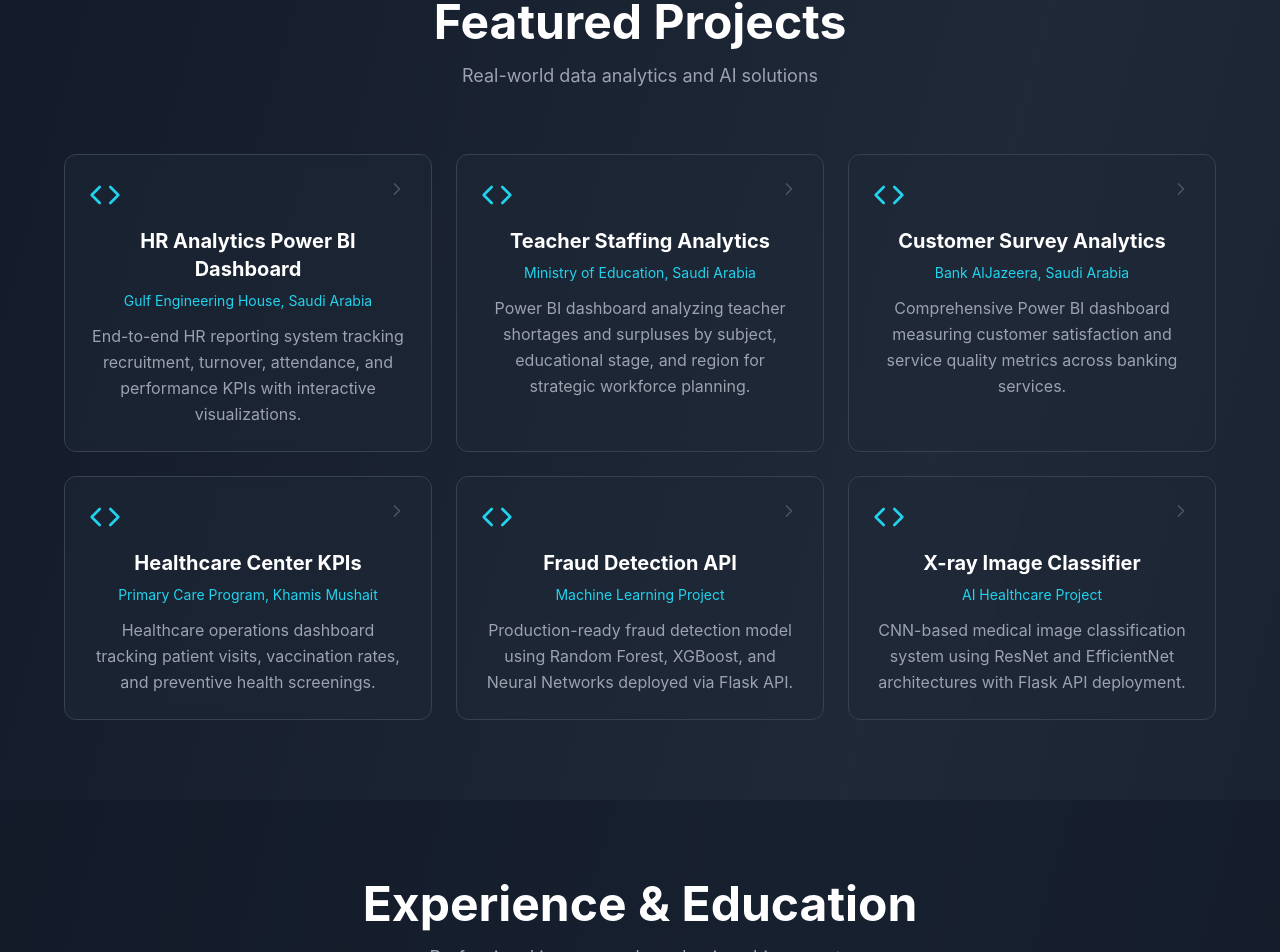
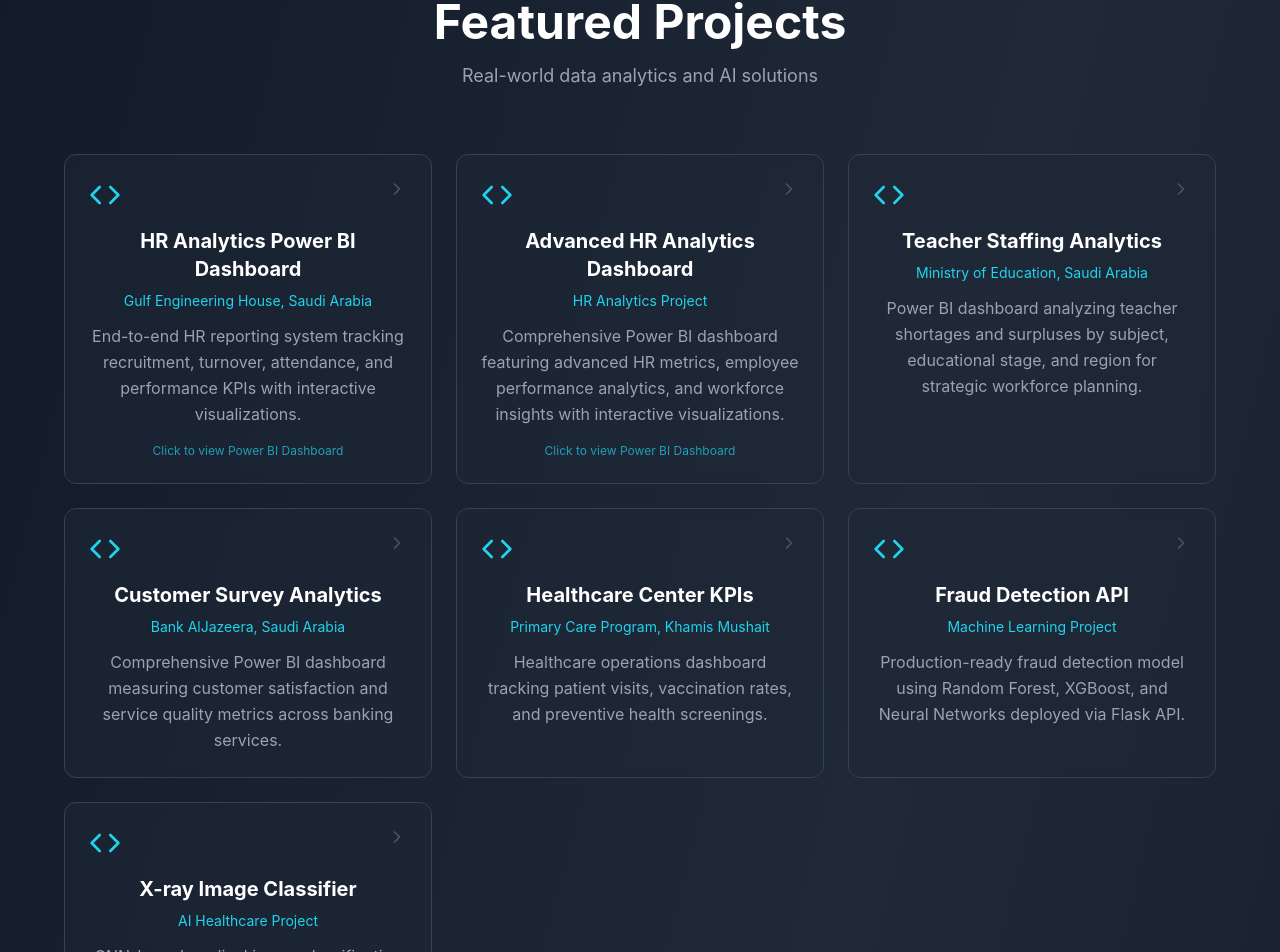
Before and after one commit to ahmedrdwn/Portfolio, a React (Vite) app: page / in a window 1280 px wide. Shown: the part 882-1834 px from the top of the page. Built offline with nearby package versions, Linux system fonts and the light colour scheme.

Commit message:
Add HR project with Power BI dashboard link and make project cards clickable

```diff
--- a/src/App.tsx
+++ b/src/App.tsx
@@ -21,7 +21,14 @@
         {
           title: "HR Analytics Power BI Dashboard",
           org: "Gulf Engineering House, Saudi Arabia",
-          description: "End-to-end HR reporting system tracking recruitment, turnover, attendance, and performance KPIs with interactive visualizations."
+          description: "End-to-end HR reporting system tracking recruitment, turnover, attendance, and performance KPIs with interactive visualizations.",
+          link: "https://app.powerbi.com/reportEmbed?reportId=7d30ee7f-0280-4e8c-bd0e-3555859f0492&autoAuth=true&ctid=2bb6e5bc-c109-47fb-9433-c1c6f4fa33ff"
+        },
+        {
+          title: "Advanced HR Analytics Dashboard",
+          org: "HR Analytics Project",
+          description: "Comprehensive Power BI dashboard featuring advanced HR metrics, employee performance analytics, and workforce insights with interactive visualizations.",
+          link: "https://app.powerbi.com/reportEmbed?reportId=7d30ee7f-0280-4e8c-bd0e-3555859f0492&autoAuth=true&ctid=2bb6e5bc-c109-47fb-9433-c1c6f4fa33ff"
         },
         {
           title: "Teacher Staffing Analytics",
@@ -154,7 +161,14 @@
         {
           title: "لوحة معلومات تحليلات الموارد البشرية",
           org: "دار الخليج الهندسية، السعودية",
-          description: "نظام تقارير شامل للموارد البشرية يتتبع التوظيف ودوران الموظفين والحضور ومؤشرات الأداء الرئيسية مع تصورات تفاعلية."
+          description: "نظام تقارير شامل للموارد البشرية يتتبع التوظيف ودوران الموظفين والحضور ومؤشرات الأداء الرئيسية مع تصورات تفاعلية.",
+          link: "https://app.powerbi.com/reportEmbed?reportId=7d30ee7f-0280-4e8c-bd0e-3555859f0492&autoAuth=true&ctid=2bb6e5bc-c109-47fb-9433-c1c6f4fa33ff"
+        },
+        {
+          title: "لوحة معلومات تحليلات الموارد البشرية المتقدمة",
+          org: "مشروع تحليلات الموارد البشرية",
+          description: "لوحة معلومات Power BI شاملة تتضمن مقاييس متقدمة للموارد البشرية وتحليلات أداء الموظفين ورؤى القوى العاملة مع تصورات تفاعلية.",
+          link: "https://app.powerbi.com/reportEmbed?reportId=7d30ee7f-0280-4e8c-bd0e-3555859f0492&autoAuth=true&ctid=2bb6e5bc-c109-47fb-9433-c1c6f4fa33ff"
         },
         {
           title: "تحليلات توزيع المعلمين",
@@ -352,7 +366,16 @@
           </motion.div>
           <div className="grid md:grid-cols-2 lg:grid-cols-3 gap-6">
             {t.projects.items.map((project, index) => (
-              <motion.div key={index} initial={{ opacity: 0, y: 20 }} whileInView={{ opacity: 1, y: 0 }} viewport={{ once: true }} transition={{ delay: index * 0.1 }} whileHover={{ y: -8, scale: 1.02 }} className="bg-gray-800/50 backdrop-blur-sm border border-gray-700 rounded-xl p-6 hover:border-cyan-500 transition-all cursor-pointer group">
+              <motion.div
+                key={index}
+                initial={{ opacity: 0, y: 20 }}
+                whileInView={{ opacity: 1, y: 0 }}
+                viewport={{ once: true }}
+                transition={{ delay: index * 0.1 }}
+                whileHover={{ y: -8, scale: 1.02 }}
+                className={`bg-gray-800/50 backdrop-blur-sm border border-gray-700 rounded-xl p-6 hover:border-cyan-500 transition-all group ${project.link ? 'cursor-pointer' : ''}`}
+                onClick={project.link ? () => window.open(project.link, '_blank') : undefined}
+              >
                 <div className="flex items-start justify-between mb-4">
                   <Code className="text-cyan-400 group-hover:text-cyan-300 transition-colors" size={32} />
                   <ChevronRight className="text-gray-600 group-hover:text-cyan-400 transition-colors" size={20} />
@@ -360,6 +383,11 @@
                 <h3 className="text-xl font-bold mb-2 group-hover:text-cyan-400 transition-colors">{project.title}</h3>
                 <p className="text-cyan-400 text-sm mb-3">{project.org}</p>
                 <p className="text-gray-400 leading-relaxed">{project.description}</p>
+                {project.link && (
+                  <div className="mt-4 text-xs text-cyan-400 opacity-70">
+                    Click to view Power BI Dashboard
+                  </div>
+                )}
               </motion.div>
             ))}
           </div>
```
